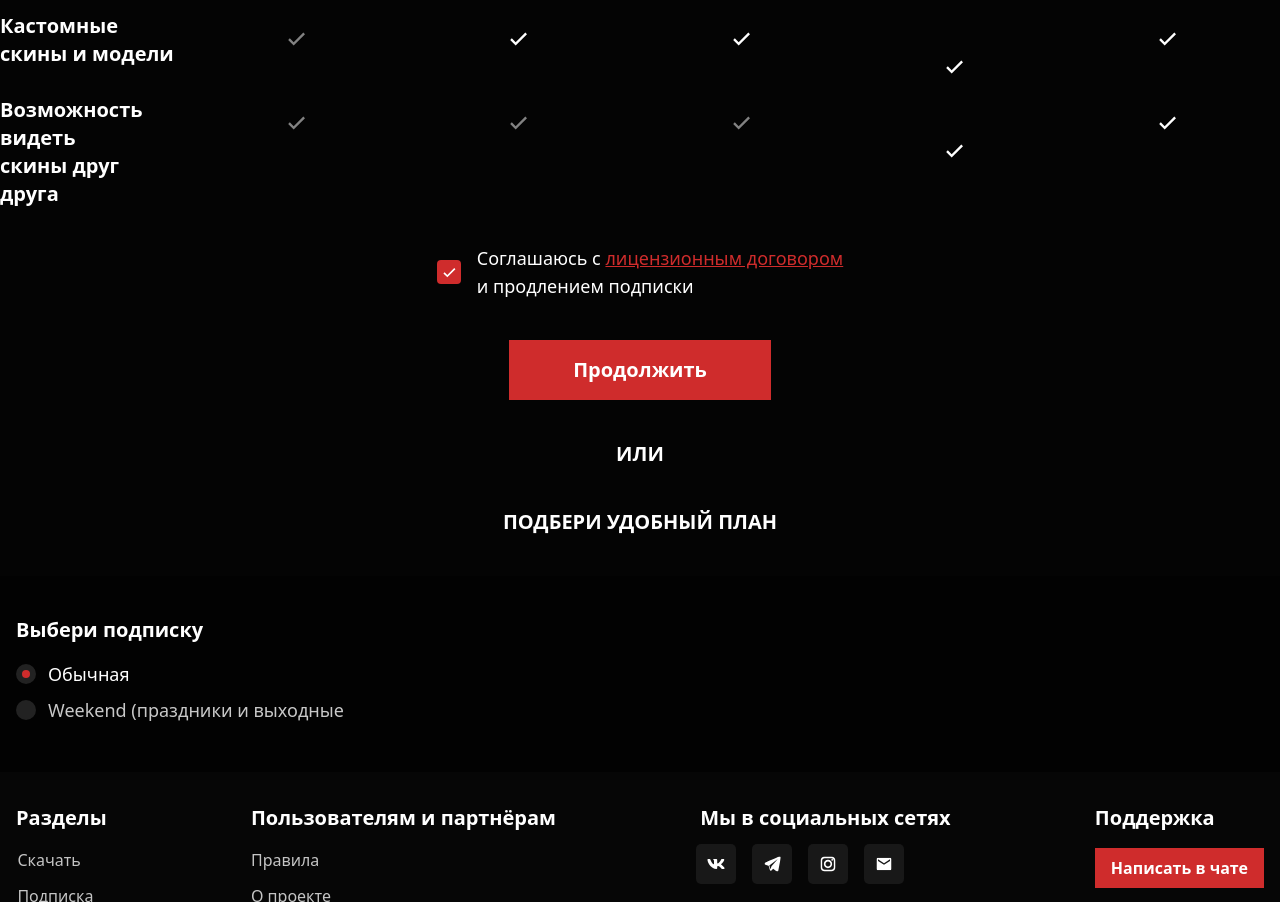
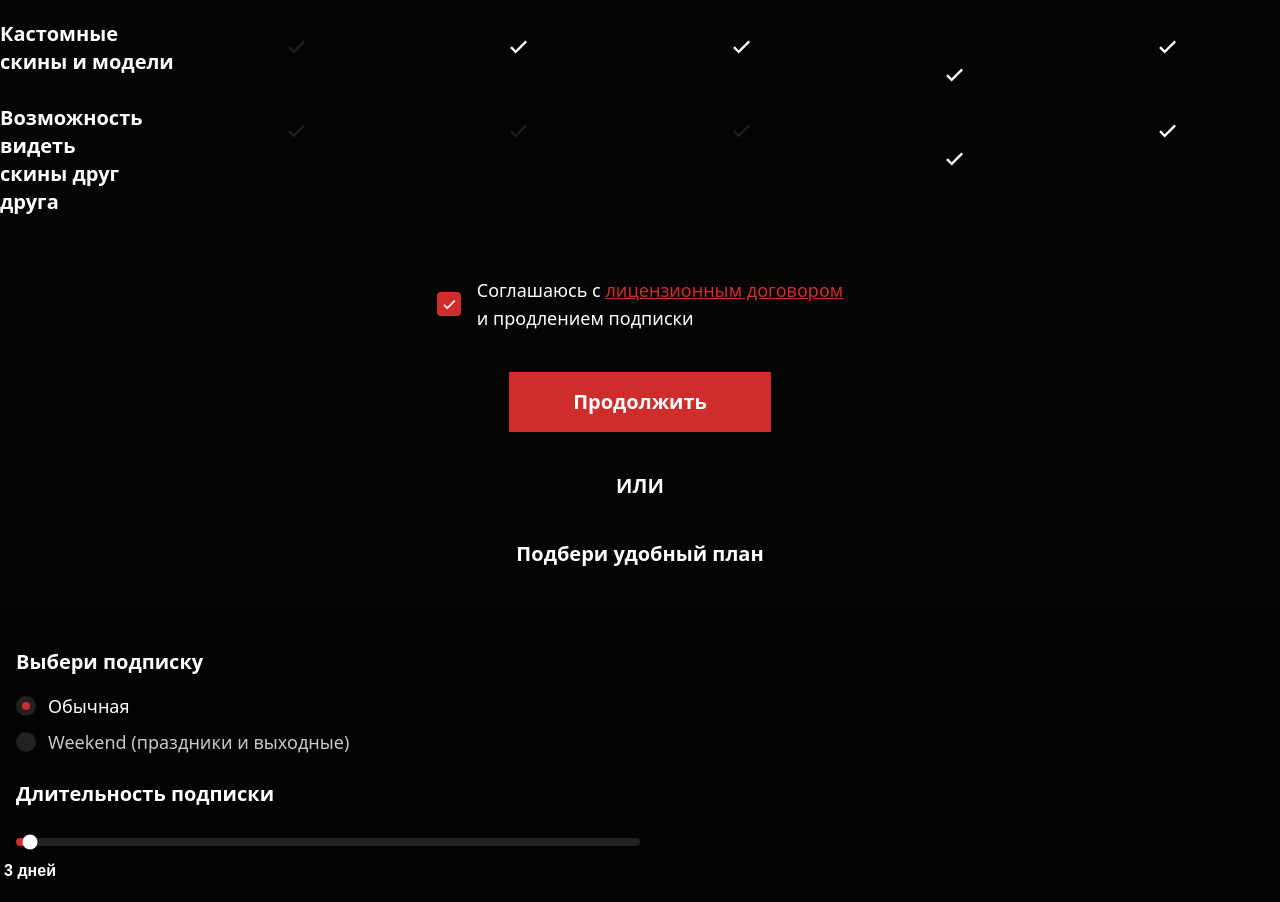
Before and after one commit to ShotMeow/cloud-skinchanger-reworked, a React (Create React App) app: page / in a window 1280 px wide. Shown: the part 1898-2800 px from the top of the page. Built offline with nearby package versions, Linux system fonts and the light colour scheme.

Commit message:
added calculator

```diff
--- a/package.json
+++ b/package.json
@@ -14,6 +14,7 @@
     "react-dom": "^17.0.2",
     "react-icons": "^4.3.1",
     "react-id-swiper": "^4.0.0",
+    "react-range": "^1.8.12",
     "react-router-dom": "^6.2.2",
     "react-scripts": "5.0.0",
     "swiper": "^8.0.7",
--- a/src/components/Button/Button.tsx
+++ b/src/components/Button/Button.tsx
@@ -6,7 +6,7 @@ interface IButton {
 
 const Button: React.FC<IButton> = ({ children, type }) => {
     return (
-        <button className={'font-bold bg-[#CF2C2C] transition duration-300 ease hover:scale-95 ' + (type === 'secondary' ? "py-2 px-4" : "py-4 px-16 text-xl")}>{children}</button>
+        <button className={'font-bold bg-[#CF2C2C] transition duration-300 ease hover:scale-95 ' + (type === 'secondary' ? "py-2 px-8 text-lg" : "py-4 px-16 text-xl")}>{children}</button>
     )
 }
 
--- a/src/components/Checkbox/Checkbox.tsx
+++ b/src/components/Checkbox/Checkbox.tsx
@@ -3,15 +3,16 @@ import { BiCheck } from "react-icons/bi"
 interface ICheckbox {
     isActive: boolean
     setActive: any
+    id?: number
 }
 
-const Checkbox: React.FC<ICheckbox> = ({ isActive, setActive, children }) => {
+const Checkbox: React.FC<ICheckbox> = ({ id, isActive, setActive, children }) => {
     const handleClick = () => {
-        setActive()
+        setActive(id)
     }
 
     return (
-        <label onClick={(): void => handleClick()} className="cursor-pointer flex items-center gap-4">
+        <label onClick={(): void => handleClick()} className="cursor-pointer flex-col items-center text-center mt-6 sm:text-left sm:flex-row flex items-center gap-4">
             <div className={"rounded w-6 h-6 flex items-center justify-center transition-all " + (isActive ? 'bg-[#CF2C2C]' : 'bg-[#0A0A0A]')}>
                 <BiCheck size={20} className={"transition duration-500 ease-in-out " + (isActive ? 'scale-100' : 'scale-0')} />
             </div>
--- a/src/components/Radio/Radio.tsx
+++ b/src/components/Radio/Radio.tsx
@@ -13,7 +13,7 @@ const Radio: React.FC<IRadio> = ({ id, changeRadio, isActive, children }) => {
             <div className="w-5 h-5 rounded-full flex items-center justify-center bg-[#222222]">
                 <div className={"bg-[#CF2C2C] w-2 h-2 rounded-full transition duration-300 ease-in-out " + (isActive ? 'scale-100' : 'scale-0')}></div>
             </div>
-            <span className={"text-lg transition-all " + (isActive ? "text-white" : 'text-[#C8C8C8]')}>{children}</span>
+            <span className={"text-lg text-left transition-all " + (isActive ? "text-white" : 'text-[#C8C8C8]')}>{children}</span>
         </label>
     )
 }
--- /dev/null
+++ b/src/components/Range/Range.tsx
@@ -0,0 +1,93 @@
+import { useState } from 'react';
+import { Range, getTrackBackground } from 'react-range';
+
+interface IRange {
+    min: number
+    max: number
+    value: number[]
+    onChange: any
+}
+
+const RangeComponent: React.FC<IRange> = ({ min, max, value, onChange }) => {
+    const setValue = (value: number[]) => {
+        onChange(value)
+    }
+
+    return (
+        <div
+            className='w-full lg:w-1/2'
+            style={{
+                display: "flex",
+                justifyContent: "center",
+                flexWrap: "wrap"
+            }}
+        >
+            <Range
+                values={value}
+                min={min}
+                max={max}
+                onChange={(value) => setValue(value)}
+                renderTrack={({ props, children }) => (
+                    <div
+                        onMouseDown={props.onMouseDown}
+                        onTouchStart={props.onTouchStart}
+                        style={{
+                            ...props.style,
+                            height: "36px",
+                            display: "flex",
+                            width: "100%"
+                        }}
+                    >
+                        <div
+                            ref={props.ref}
+                            style={{
+                                height: "8px",
+                                width: "100%",
+                                borderRadius: "4px",
+                                background: getTrackBackground({
+                                    values: value,
+                                    colors: ["#CF2C2C", "#222222"],
+                                    min: min,
+                                    max: max
+                                }),
+                                alignSelf: "center"
+                            }}
+                        >
+                            {children}
+                        </div>
+                    </div>
+                )}
+                renderThumb={({ props, isDragged }) => (
+                    <div
+                        {...props}
+                        style={{
+                            ...props.style,
+                            height: "15px",
+                            width: "15px",
+                            borderRadius: "999px",
+                            backgroundColor: isDragged ? "#CF2C2C" : "#FFF",
+                            display: "flex",
+                            justifyContent: "center",
+                            alignItems: "center",
+                            outline: "none"
+                        }}
+                    >
+                        <output className='font-bold whitespace-nowrap' style={{
+                            position: 'absolute',
+                            top: '20px',
+                            color: isDragged ? "#CF2C2C" : '#FFF',
+                            fontWeight: 'bold',
+                            fontFamily: 'Arial,Helvetica Neue,Helvetica,sans-serif',
+                            padding: '4px',
+                            borderRadius: '4px',
+                        }} id="output">
+                            {value[0]} дней
+                        </output>
+                    </div>
+                )}
+            />
+        </div>
+    )
+}
+
+export default RangeComponent
--- a/src/pages/HomePage/Billing/Calculator/Calculator.tsx
+++ b/src/pages/HomePage/Billing/Calculator/Calculator.tsx
@@ -1,9 +1,15 @@
 import { useState } from "react"
+import Button from "../../../../components/Button/Button"
+import Checkbox from "../../../../components/Checkbox/Checkbox"
 import Radio from "../../../../components/Radio/Radio"
-import { radiosData } from "./data"
+import RangeComponent from "../../../../components/Range/Range"
+import { price } from "../Tariffs/data"
+import { checkboxesData, radiosData } from "./data"
 
 export const Calculator = () => {
     const [radios, setRadios] = useState(radiosData)
+    const [checkboxes, setCheckboxes] = useState(checkboxesData)
+    const [duration, setDuration] = useState([3])
 
     const changeRadio = (id: number) => {
         const copy = [...radios]
@@ -15,13 +21,43 @@ export const Calculator = () => {
         })
         setRadios(copy)
     }
+
+    let result = price * duration[0]
+
+    const changeCheckboxes = (id: number) => {
+        const copy = [...checkboxes]
+        copy.forEach(checkbox => {
+            if (checkbox.id === id) {
+                checkbox.isActive = !checkbox.isActive
+            }
+        })
+
+        setCheckboxes(copy)
+    }
+
     return (
-        <div className="bg-[#020202]">
-            <div className="container mx-auto py-10 px-4">
-                <h3 className="font-semibold text-xl mb-4">Выбери подписку</h3>
-                {radios.map(radio => (
-                    <Radio id={radio.id} isActive={radio.isActive} changeRadio={changeRadio} key={radio.id}>{radio.title}</Radio>
-                ))}
+        <div className="bg-[#020202] pb-36">
+            <div className="container mx-auto py-10 px-4 text-center sm:text-left">
+                <div className="mb-6">
+                    <h3 className="font-semibold text-xl mb-4">Выбери подписку</h3>
+                    {radios.map(radio => (
+                        <Radio id={radio.id} isActive={radio.isActive} changeRadio={changeRadio} key={radio.id}>{radio.title}</Radio>
+                    ))}
+                </div>
+                <div>
+                    <h3 className="font-semibold text-xl mb-4">Длительность подписки</h3>
+                    <RangeComponent min={1} max={90} value={duration} onChange={setDuration} />
+                </div>
+                <div className="mt-10">
+                    <h3 className="font-semibold text-xl mb-4">Выбери доп. функции</h3>
+                    {checkboxes.map(checkbox => (
+                        <Checkbox key={checkbox.id} id={checkbox.id} isActive={checkbox.isActive} setActive={changeCheckboxes}>{checkbox.title}</Checkbox>
+                    ))}
+                </div>
+                <div>
+                    <p className="text-xl mt-10 mb-5">Итого: <span className="font-bold"><span className="text-[#CF2C2C]">{result} ₽</span> за {duration} дней</span></p>
+                    <Button type="secondary">Оплатить</Button>
+                </div>
             </div>
         </div>
     )
--- a/src/pages/HomePage/Billing/Calculator/data.interface.ts
+++ b/src/pages/HomePage/Billing/Calculator/data.interface.ts
@@ -4,4 +4,6 @@ interface IRadios {
     isActive: boolean
 }
 
-export type { IRadios }
+interface ICheckboxes extends IRadios { }
+
+export type { IRadios, ICheckboxes }
--- a/src/pages/HomePage/Billing/Calculator/data.ts
+++ b/src/pages/HomePage/Billing/Calculator/data.ts
@@ -1,4 +1,4 @@
-import { IRadios } from "./data.interface";
+import { ICheckboxes, IRadios } from "./data.interface";
 
 const radiosData: IRadios[] = [
     {
@@ -8,9 +8,22 @@ const radiosData: IRadios[] = [
     },
     {
         id: 2,
-        title: 'Weekend (праздники и выходные',
+        title: 'Weekend (праздники и выходные)',
         isActive: false
     }
 ]
 
-export { radiosData }
+const checkboxesData: ICheckboxes[] = [
+    {
+        id: 1,
+        title: 'Кастомные скины и модели',
+        isActive: false
+    },
+    {
+        id: 2,
+        title: 'Возможность видеть скины друг друга',
+        isActive: false
+    }
+]
+
+export { radiosData, checkboxesData }
--- a/src/pages/HomePage/Billing/Tariffs/Tariff/Tariff.tsx
+++ b/src/pages/HomePage/Billing/Tariffs/Tariff/Tariff.tsx
@@ -9,14 +9,14 @@ const Tariff: React.FC<ITariffComponent> = ({ setActive, id, title, cost, durati
         setActive(id)
     }
     return (
-        <div onClick={(): void => handleClick()} className={"xl:hover:bg-[#0A0A0A] rounded-xl py-9 w-3/4 xl:w-auto cursor-pointer mx-auto xl:mx-0 px-6 xl:px-16 font-bold flex flex-col gap-5 xl:gap-14 items-center text-xl my-9 " + (isActive ? 'bg-[#0A0A0A]' : 'bg-[#050505] xl:bg-transparent')}>
+        <div onClick={(): void => handleClick()} className={"xl:hover:bg-[#0A0A0A] transition duration-300 ease-in-out rounded-xl py-9 w-3/4 xl:w-auto cursor-pointer mx-auto xl:mx-0 px-6 xl:px-16 font-bold flex flex-col gap-5 xl:gap-14 items-center text-xl my-9 " + (isActive ? 'bg-[#0A0A0A]' : 'bg-[#050505] xl:bg-transparent')}>
             <p>{title}</p>
             <p>{cost}₽</p>
             <p>{duration} дней</p>
             <p>{discount}%</p>
-            <BiCheck size={28} className={standard_skins ? 'opacity-100' : 'opacity-50'} />
-            <BiCheck size={28} className={custom_skins ? 'opacity-100' : 'opacity-50'} />
-            <BiCheck size={28} className={friends_see ? 'opacity-100' : 'opacity-50'} />
+            <BiCheck size={28} className={standard_skins ? 'opacity-100' : 'opacity-10'} />
+            <BiCheck size={28} className={custom_skins ? 'opacity-100' : 'opacity-10'} />
+            <BiCheck size={28} className={friends_see ? 'opacity-100' : 'opacity-10'} />
         </div>
     )
 }
--- a/src/pages/HomePage/Billing/Tariffs/Tariffs.tsx
+++ b/src/pages/HomePage/Billing/Tariffs/Tariffs.tsx
@@ -73,7 +73,7 @@ const Tariffs = () => {
                 <Button type="primary">Продолжить</Button>
             </div>
             <h3 className="uppercase text-xl font-bold text-center my-10">Или</h3>
-            <h3 className="uppercase text-xl font-bold text-center my-10">Подбери удобный план</h3>
+            <h3 className="text-xl font-bold text-center my-10">Подбери удобный план</h3>
         </div >
     )
 }
```
Also changed, not shown: src/pages/HomePage/Billing/Tariffs/data.ts (+6 -5 lines), 1 other file (tests, documents, lock files or other folders).
